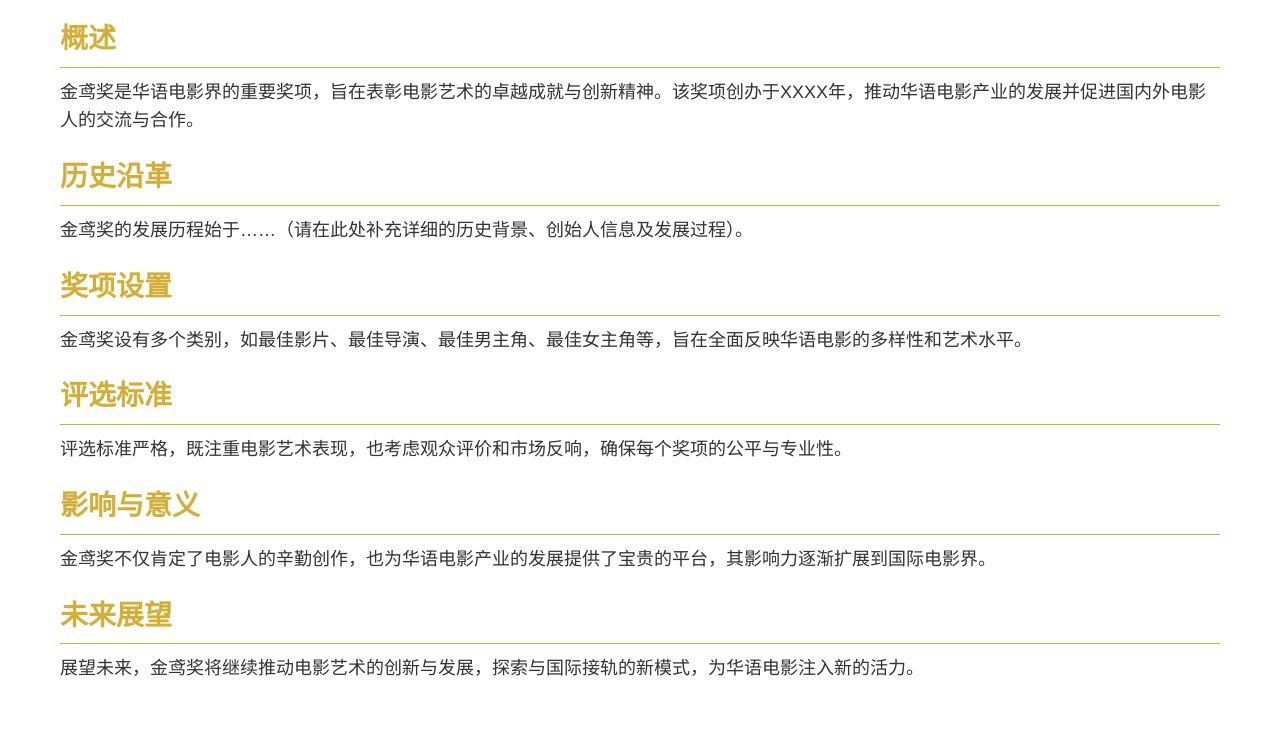
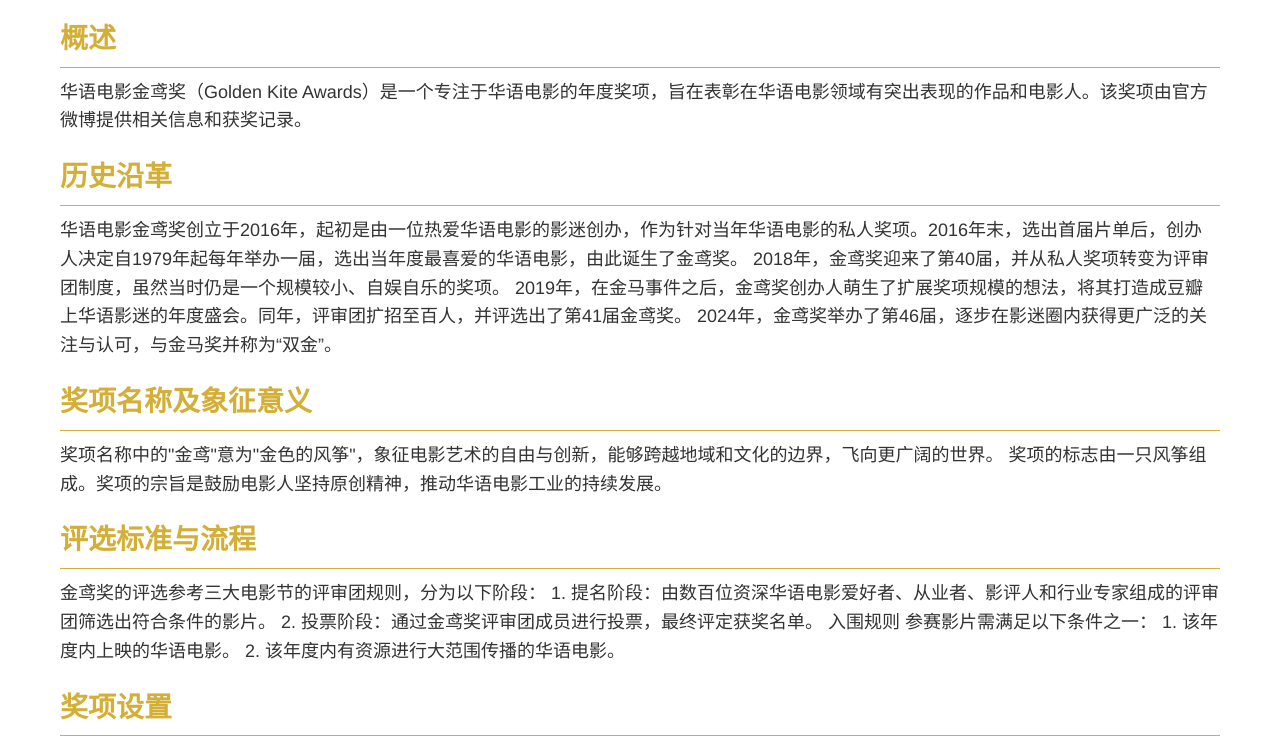
Before and after one commit to YuanzuoZhang/goldenkiteawards, a plain HTML site: page introduction.html in a window 1280 px wide. Shown: the part 585-1328 px from the top of the page. Drawn offline with Linux system fonts and the light colour scheme.

Commit message:
Add files via upload

```diff
--- a/introduction.html
+++ b/introduction.html
@@ -35,26 +35,62 @@
       <article>
         <h3>概述</h3>
         <p>
-          金鸢奖是华语电影界的重要奖项，旨在表彰电影艺术的卓越成就与创新精神。该奖项创办于XXXX年，推动华语电影产业的发展并促进国内外电影人的交流与合作。
+          华语电影金鸢奖（Golden Kite Awards）是一个专注于华语电影的年度奖项，旨在表彰在华语电影领域有突出表现的作品和电影人。该奖项由官方微博提供相关信息和获奖记录。
         </p>
         <h3>历史沿革</h3>
         <p>
-          金鸢奖的发展历程始于……（请在此处补充详细的历史背景、创始人信息及发展过程）。
+          华语电影金鸢奖创立于2016年，起初是由一位热爱华语电影的影迷创办，作为针对当年华语电影的私人奖项。2016年末，选出首届片单后，创办人决定自1979年起每年举办一届，选出当年度最喜爱的华语电影，由此诞生了金鸢奖。
+          2018年，金鸢奖迎来了第40届，并从私人奖项转变为评审团制度，虽然当时仍是一个规模较小、自娱自乐的奖项。
+          2019年，在金马事件之后，金鸢奖创办人萌生了扩展奖项规模的想法，将其打造成豆瓣上华语影迷的年度盛会。同年，评审团扩招至百人，并评选出了第41届金鸢奖。
+          2024年，金鸢奖举办了第46届，逐步在影迷圈内获得更广泛的关注与认可，与金马奖并称为“双金”。
+        </p>
+        <h3>奖项名称及象征意义</h3>
+        <p>
+          奖项名称中的"金鸢"意为"金色的风筝"，象征电影艺术的自由与创新，能够跨越地域和文化的边界，飞向更广阔的世界。
+
+          奖项的标志由一只风筝组成。奖项的宗旨是鼓励电影人坚持原创精神，推动华语电影工业的持续发展。
+        </p>
+        <h3>评选标准与流程</h3>
+        <p>
+          金鸢奖的评选参考三大电影节的评审团规则，分为以下阶段：
+          1. 提名阶段：由数百位资深华语电影爱好者、从业者、影评人和行业专家组成的评审团筛选出符合条件的影片。
+          2. 投票阶段：通过金鸢奖评审团成员进行投票，最终评定获奖名单。
+
+          入围规则
+          参赛影片需满足以下条件之一：
+          1. 该年度内上映的华语电影。
+          2. 该年度内有资源进行大范围传播的华语电影。
         </p>
         <h3>奖项设置</h3>
         <p>
-          金鸢奖设有多个类别，如最佳影片、最佳导演、最佳男主角、最佳女主角等，旨在全面反映华语电影的多样性和艺术水平。
-        </p>
-        <h3>评选标准</h3>
-        <p>
-          评选标准严格，既注重电影艺术表现，也考虑观众评价和市场反响，确保每个奖项的公平与专业性。
-        </p>
-        <h3>影响与意义</h3>
-        <p>
-          金鸢奖不仅肯定了电影人的辛勤创作，也为华语电影产业的发展提供了宝贵的平台，其影响力逐渐扩展到国际电影界。
+          金鸢奖 GOLDEN KITE
+          评审团大奖 GRAND PRIZES
+          影评人大奖 MOVIE CRITIC PRIZES
+          特别提及大奖 SPECIAL MENTION
+          最佳外语片 Best International Feature Film
+          最佳导演 Best Director
+          最佳编剧 Best Screenplay
+          最佳摄影 Best Cinematography
+          最佳剪辑 Best Film Editing
+          最佳美术设计 Best Original Film Art Design
+          最佳配乐 Best Original Film Score
+          最佳原创电影歌曲 Best Original Film Song
+          最佳音效 Best Original Film Sound
+          最佳造型设计 Best Original Film Character Modeling Design
+          最佳视觉效果 Best Original Film Visual Effect
+          最佳动作设计 Best Original Film Motion Design
+          最佳男主角 Best Leading Actor
+          最佳女主角 Best Leading Actress
+          最佳男配角 Best Supporting Actor
+          最佳女配角 Best Supporting Actress
+          最佳新演员 Best New Performer
+          最佳新导演 Best New Director
+          评审团最佳演员 GRAND PERFORMER
+          年度突破演员 GRAND PERFORMER
         </p>
         <h3>未来展望</h3>
         <p>
+          金鸢奖不仅肯定了电影人的辛勤创作，也为华语电影产业的发展提供了宝贵的平台，其影响力逐渐扩展到国际电影界。
           展望未来，金鸢奖将继续推动电影艺术的创新与发展，探索与国际接轨的新模式，为华语电影注入新的活力。
         </p>
       </article>
```
Also changed, not shown: winners.html (+39 -55 lines).
